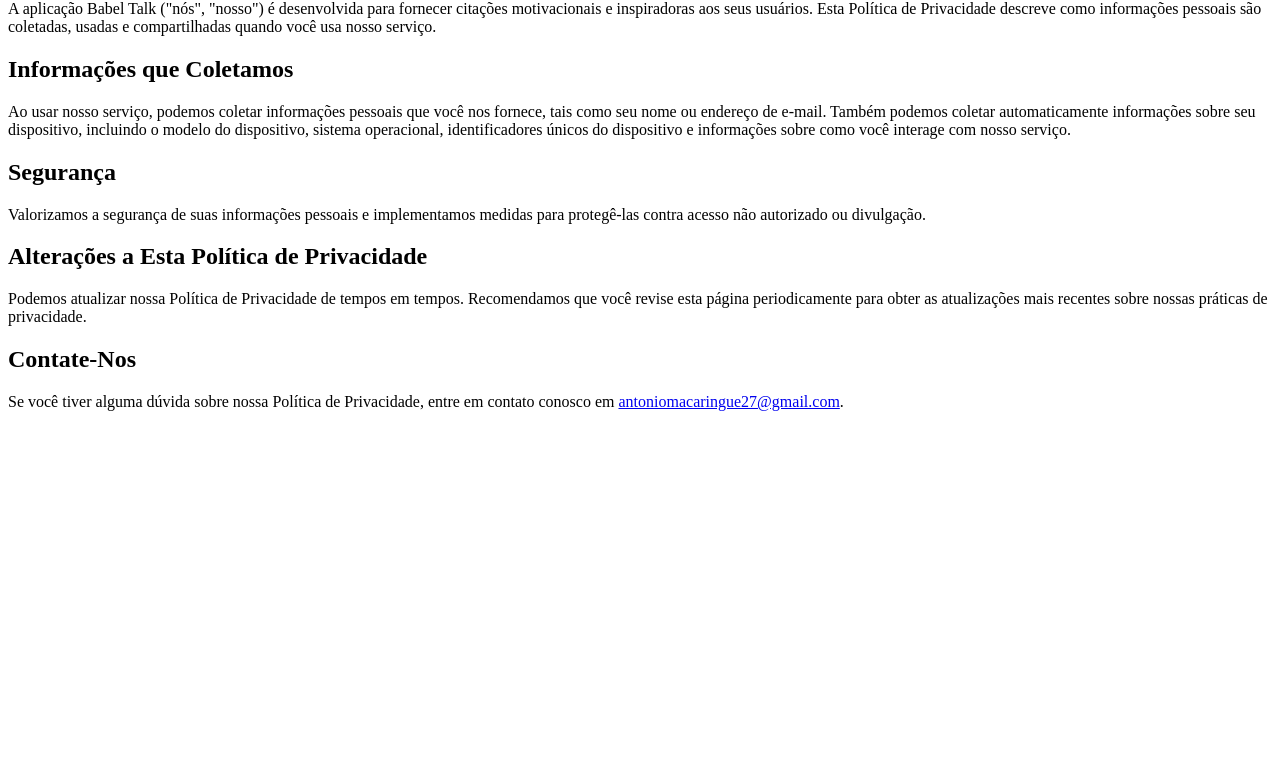
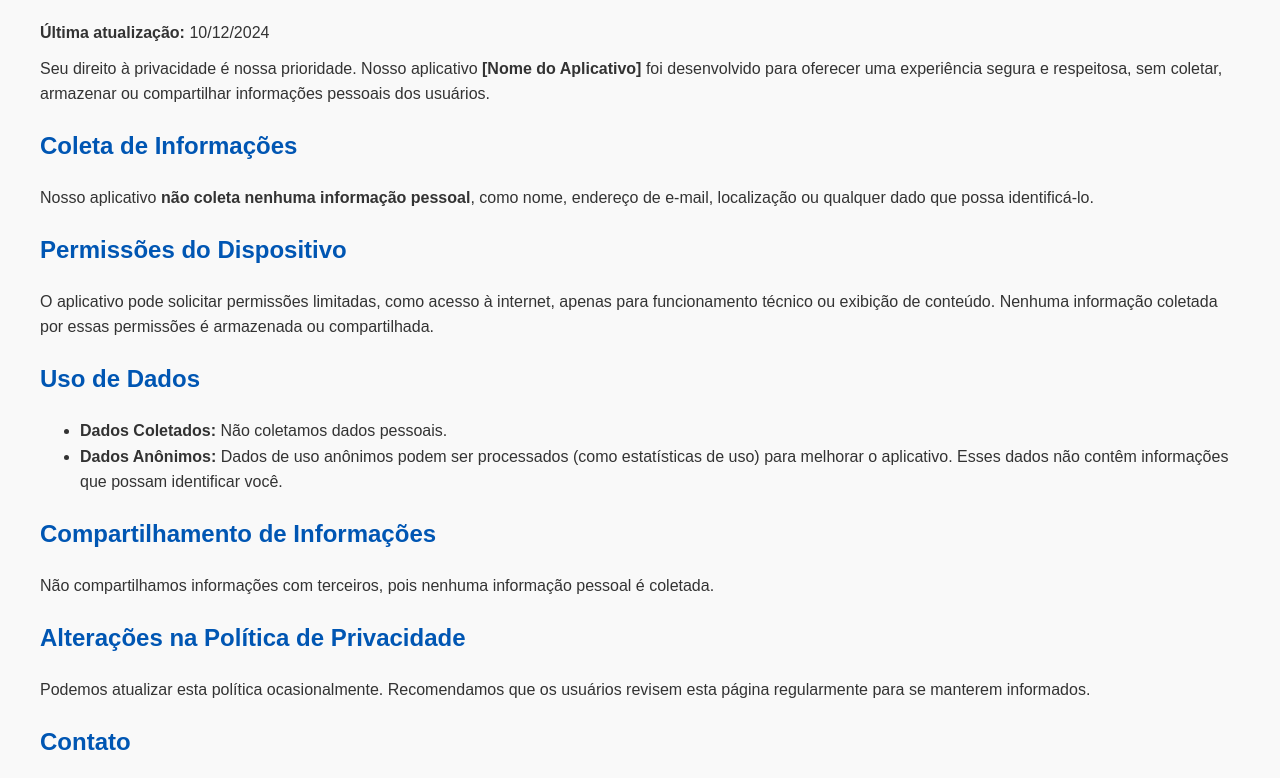
Before and after one commit to Makas-M/politicas-de-privacidade-BT, a plain HTML site: page index.html in a window 1280 px wide. Shown: the part 114-892 px from the top of the page. Before the commit the page ends 800 px from the top, so only its background shows below. Drawn offline with Linux system fonts and the light colour scheme.

Commit message:
Update index.html

```diff
--- a/index.html
+++ b/index.html
@@ -1,29 +1,66 @@
 <!DOCTYPE html>
-<html lang="pt-br">
-
+<html lang="pt-BR">
 <head>
     <meta charset="UTF-8">
-    <meta http-equiv="X-UA-Compatible" content="IE=edge">
     <meta name="viewport" content="width=device-width, initial-scale=1.0">
     <title>Política de Privacidade</title>
+    <style>
+        body {
+            font-family: Arial, sans-serif;
+            line-height: 1.6;
+            margin: 20px;
+            padding: 20px;
+            background-color: #f9f9f9;
+            color: #333;
+        }
+        h1, h2 {
+            color: #0056b3;
+        }
+        p {
+            margin: 10px 0;
+        }
+    </style>
 </head>
-
 <body>
     <h1>Política de Privacidade</h1>
-    <p><strong>Última atualização:</strong> 14/02/2024</p>
-    <p>A aplicação Babel Talk ("nós", "nosso") é desenvolvida para fornecer citações motivacionais e inspiradoras aos seus usuários. Esta Política de Privacidade descreve como informações pessoais são coletadas, usadas e compartilhadas quando você usa nosso serviço.</p>
+    <p><strong>Última atualização:</strong> 10/12/2024</p>
+    <p>
+        Seu direito à privacidade é nossa prioridade. Nosso aplicativo <strong>[Nome do Aplicativo]</strong> foi desenvolvido para oferecer uma experiência segura e respeitosa,
+        sem coletar, armazenar ou compartilhar informações pessoais dos usuários.
+    </p>
 
-    <h2>Informações que Coletamos</h2>
-    <p>Ao usar nosso serviço, podemos coletar informações pessoais que você nos fornece, tais como seu nome ou endereço de e-mail. Também podemos coletar automaticamente informações sobre seu dispositivo, incluindo o modelo do dispositivo, sistema operacional, identificadores únicos do dispositivo e informações sobre como você interage com nosso serviço.</p>
+    <h2>Coleta de Informações</h2>
+    <p>
+        Nosso aplicativo <strong>não coleta nenhuma informação pessoal</strong>, como nome, endereço de e-mail, localização ou qualquer dado que possa identificá-lo.
+    </p>
 
-    <h2>Segurança</h2>
-    <p>Valorizamos a segurança de suas informações pessoais e implementamos medidas para protegê-las contra acesso não autorizado ou divulgação.</p>
+    <h2>Permissões do Dispositivo</h2>
+    <p>
+        O aplicativo pode solicitar permissões limitadas, como acesso à internet, apenas para funcionamento técnico ou exibição de conteúdo.
+        Nenhuma informação coletada por essas permissões é armazenada ou compartilhada.
+    </p>
 
-    <h2>Alterações a Esta Política de Privacidade</h2>
-    <p>Podemos atualizar nossa Política de Privacidade de tempos em tempos. Recomendamos que você revise esta página periodicamente para obter as atualizações mais recentes sobre nossas práticas de privacidade.</p>
+    <h2>Uso de Dados</h2>
+    <ul>
+        <li><strong>Dados Coletados:</strong> Não coletamos dados pessoais.</li>
+        <li><strong>Dados Anônimos:</strong> Dados de uso anônimos podem ser processados (como estatísticas de uso) para melhorar o aplicativo. Esses dados não contêm informações que possam identificar você.</li>
+    </ul>
 
-    <h2>Contate-Nos</h2>
-    <p>Se você tiver alguma dúvida sobre nossa Política de Privacidade, entre em contato conosco em <a href="mailto:antoniomacaringue27@gmail.com">antoniomacaringue27@gmail.com</a>.</p>
+    <h2>Compartilhamento de Informações</h2>
+    <p>
+        Não compartilhamos informações com terceiros, pois nenhuma informação pessoal é coletada.
+    </p>
+
+    <h2>Alterações na Política de Privacidade</h2>
+    <p>
+        Podemos atualizar esta política ocasionalmente. Recomendamos que os usuários revisem esta página regularmente para se manterem informados.
+    </p>
+
+    <h2>Contato</h2>
+    <p>
+        Se tiver dúvidas sobre esta política, entre em contato conosco em <strong>antoniomacaringue27@gmail.com</strong>.
+    </p>
+
+    <p><strong>Babel Talk</strong> agradece por confiar em nossa plataforma!</p>
 </body>
-
 </html>
```
